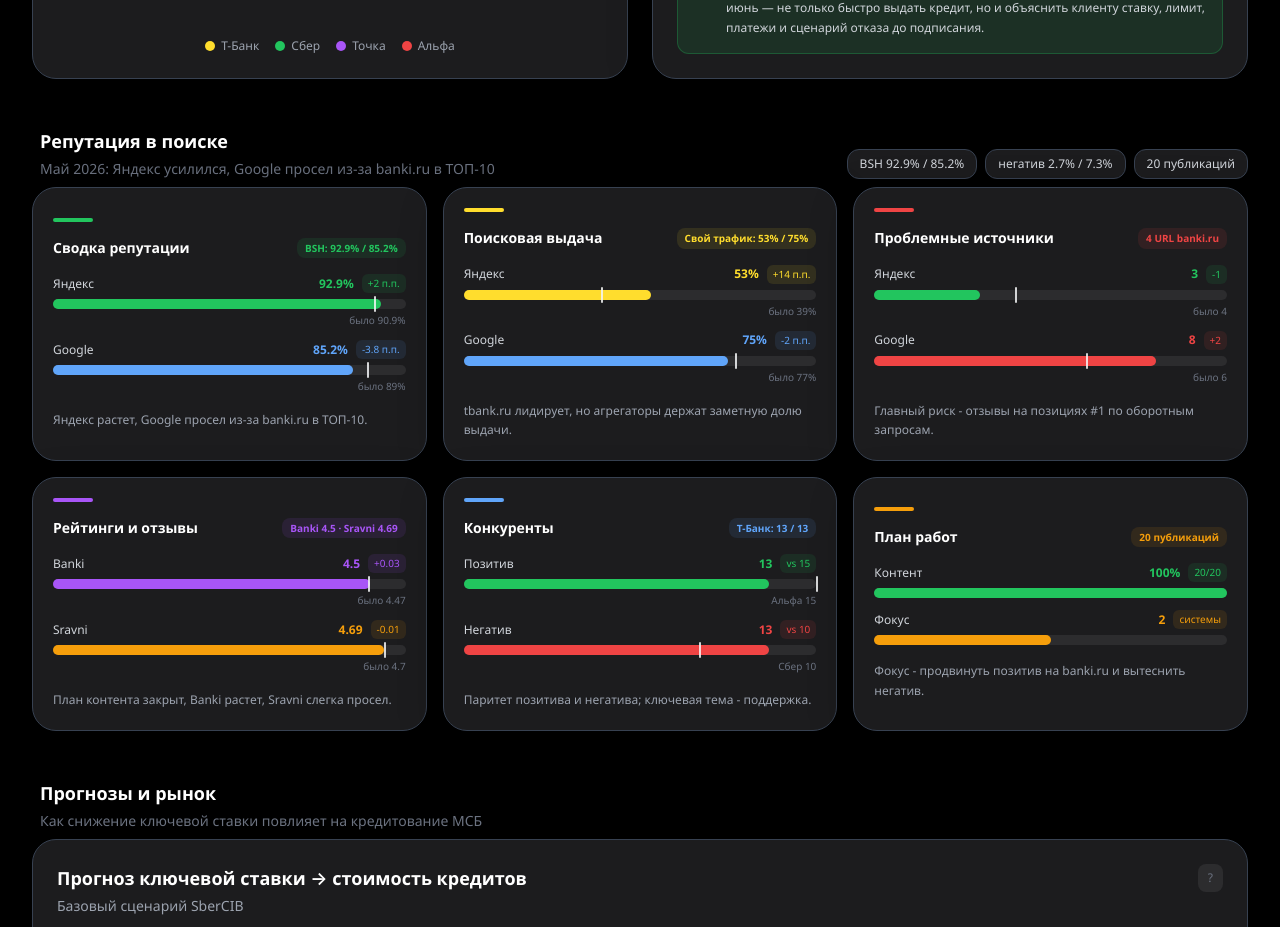
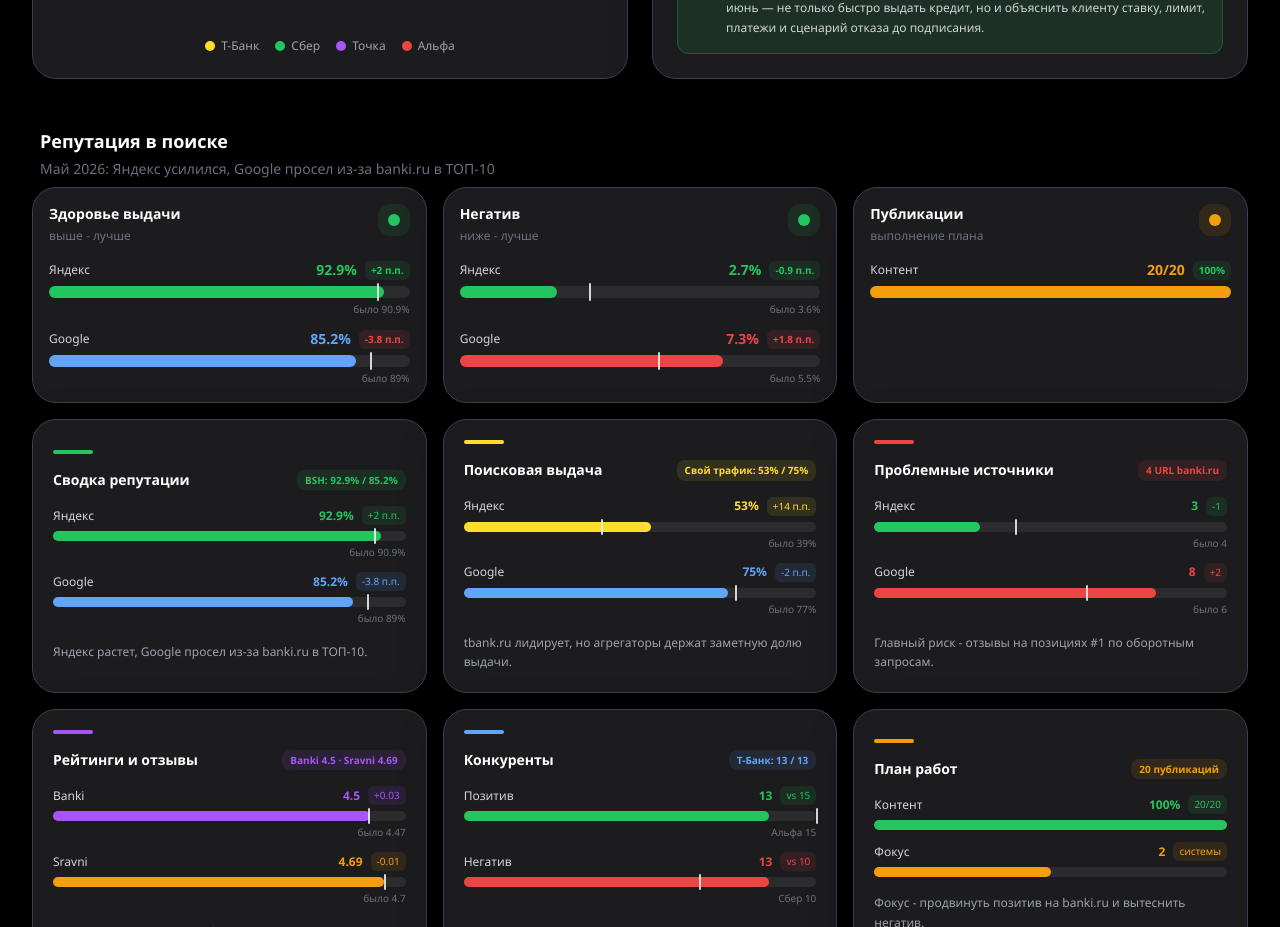
Before and after one commit to Kosxy/tbank-dashboard, a React (Vite) app: page / in a window 1280 px wide. Shown: the part 2340-3267 px from the top of the page. Built offline with nearby package versions, Linux system fonts and the light colour scheme.

Commit message:
Add graphical reputation summary widgets

```diff
--- a/src/App.jsx
+++ b/src/App.jsx
@@ -438,6 +438,35 @@
   },
 ];
 
+const sermOverviewWidgets = [
+  {
+    title: "Здоровье выдачи",
+    caption: "выше - лучше",
+    max: 100,
+    rows: [
+      { label: "Яндекс", value: 92.9, previous: 90.9, display: "92.9%", previousLabel: "было 90.9%", delta: "+2 п.п.", color: "#22C55E", deltaColor: "#22C55E" },
+      { label: "Google", value: 85.2, previous: 89, display: "85.2%", previousLabel: "было 89%", delta: "-3.8 п.п.", color: "#60A5FA", deltaColor: "#EF4444" },
+    ],
+  },
+  {
+    title: "Негатив",
+    caption: "ниже - лучше",
+    max: 10,
+    rows: [
+      { label: "Яндекс", value: 2.7, previous: 3.6, display: "2.7%", previousLabel: "было 3.6%", delta: "-0.9 п.п.", color: "#22C55E", deltaColor: "#22C55E" },
+      { label: "Google", value: 7.3, previous: 5.5, display: "7.3%", previousLabel: "было 5.5%", delta: "+1.8 п.п.", color: "#EF4444", deltaColor: "#EF4444" },
+    ],
+  },
+  {
+    title: "Публикации",
+    caption: "выполнение плана",
+    max: 20,
+    rows: [
+      { label: "Контент", value: 20, display: "20/20", delta: "100%", color: "#F59E0B", deltaColor: "#22C55E" },
+    ],
+  },
+];
+
 const reviews = [
   { id: 1, author: "Кредитная линия", text: "Позитивный сигнал мая: менеджер быстро разобрался с начислением по кредитной линии и помог клиенту снять спорный вопрос.", rating: 5, date: "01 Май 2026" },
   { id: 2, author: "Оборотный кредит", text: "Свежая зона риска: клиент описывает непонятные списания и просит более детальную выписку по каждому начислению.", rating: 1, date: "29 Май 2026" },
@@ -526,6 +555,49 @@
         </div>
       );
     })}
+  </div>
+);
+
+const SermOverviewWidget = ({ widget }) => (
+  <div className="rounded-3xl p-4" style={{ backgroundColor: "#1C1C1E", border: "1px solid #374151", boxShadow: "0 14px 42px rgba(0,0,0,0.32)" }}>
+    <div className="flex items-start justify-between gap-3 mb-4">
+      <div>
+        <div className="text-sm font-semibold text-white">{widget.title}</div>
+        <div className="text-xs mt-1" style={{ color: "#6B7280" }}>{widget.caption}</div>
+      </div>
+      <div className="w-8 h-8 rounded-xl flex items-center justify-center shrink-0" style={{ backgroundColor: `${widget.rows[0].color}1A` }}>
+        <div className="w-3 h-3 rounded-full" style={{ backgroundColor: widget.rows[0].color }} />
+      </div>
+    </div>
+    <div className="space-y-3">
+      {widget.rows.map((row) => {
+        const width = Math.min(100, (row.value / widget.max) * 100);
+        const previousWidth = row.previous === undefined ? null : Math.min(100, (row.previous / widget.max) * 100);
+
+        return (
+          <div key={row.label}>
+            <div className="flex items-center justify-between gap-3 mb-1.5">
+              <span className="text-xs font-medium" style={{ color: "#D1D5DB" }}>{row.label}</span>
+              <span className="flex items-center gap-2 shrink-0">
+                <span className="text-sm font-bold" style={{ color: row.color }}>{row.display}</span>
+                <span className="text-[10px] font-semibold px-1.5 py-0.5 rounded-md" style={{ color: row.deltaColor, backgroundColor: `${row.deltaColor}1A` }}>{row.delta}</span>
+              </span>
+            </div>
+            <div className="relative h-3 rounded-full overflow-visible" style={{ backgroundColor: "#2C2C2E" }}>
+              <div className="h-full rounded-full" style={{ width: `${width}%`, backgroundColor: row.color }} />
+              {previousWidth !== null && (
+                <div className="absolute top-[-3px] h-[18px] w-[2px] rounded-full" style={{ left: `${previousWidth}%`, backgroundColor: "#F3F4F6", opacity: 0.85 }} />
+              )}
+            </div>
+            {row.previousLabel && (
+              <div className="flex justify-end mt-1">
+                <span className="text-[10px]" style={{ color: "#6B7280" }}>{row.previousLabel}</span>
+              </div>
+            )}
+          </div>
+        );
+      })}
+    </div>
   </div>
 );
 
@@ -1298,19 +1370,16 @@
 
             {/* ═══ SECTION 4: Search Reputation ═══ */}
             <div className="space-y-4 pt-4">
-              <div className="pl-2 mb-2 flex flex-col md:flex-row md:items-end md:justify-between gap-2">
+              <div className="pl-2 mb-2">
                 <div>
                   <h3 className="text-lg font-semibold text-white">Репутация в поиске</h3>
                   <p className="text-sm mt-1" style={{ color: "#6B7280" }}>Май 2026: Яндекс усилился, Google просел из-за banki.ru в ТОП-10</p>
                 </div>
-                <div className="flex flex-wrap gap-2">
-                  {["BSH 92.9% / 85.2%", "негатив 2.7% / 7.3%", "20 публикаций"].map((metric) => (
-                    <span key={metric} className="px-3 py-1.5 rounded-xl text-xs font-medium"
-                      style={{ backgroundColor: "#1C1C1E", border: "1px solid #374151", color: "#D1D5DB" }}>
-                      {metric}
-                    </span>
-                  ))}
-                </div>
+              </div>
+              <div className="grid gap-4 grid-serm-overview">
+                {sermOverviewWidgets.map((widget) => (
+                  <SermOverviewWidget key={widget.title} widget={widget} />
+                ))}
               </div>
               <div className="grid gap-4 grid-serm-entry">
                 {sermEntryPoints.map((entry) => {
@@ -1614,6 +1683,7 @@
         .grid-top-3 { grid-template-columns: 1fr; }
         .grid-timeline { grid-template-columns: 1fr; }
         .grid-two-col { grid-template-columns: 1fr; }
+        .grid-serm-overview { grid-template-columns: 1fr; }
         .grid-serm-entry { grid-template-columns: 1fr; }
         .grid-serm-tabs { grid-template-columns: 1fr; }
         .grid-serm-metrics { grid-template-columns: 1fr; }
@@ -1624,6 +1694,7 @@
           .grid-top-3 { grid-template-columns: repeat(3, 1fr); }
           .grid-timeline { grid-template-columns: repeat(2, 1fr); }
           .grid-two-col { grid-template-columns: repeat(2, 1fr); }
+          .grid-serm-overview { grid-template-columns: repeat(3, minmax(0, 1fr)); }
           .grid-serm-entry { grid-template-columns: repeat(2, 1fr); }
           .grid-serm-tabs { grid-template-columns: repeat(2, 1fr); }
           .grid-serm-metrics { grid-template-columns: repeat(3, minmax(0, 1fr)); }
```
